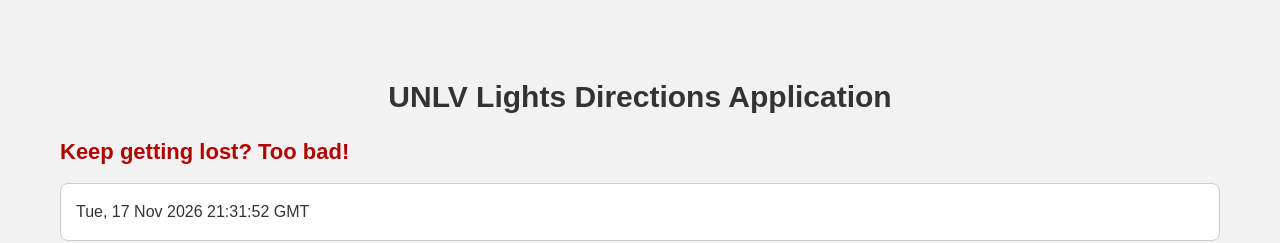
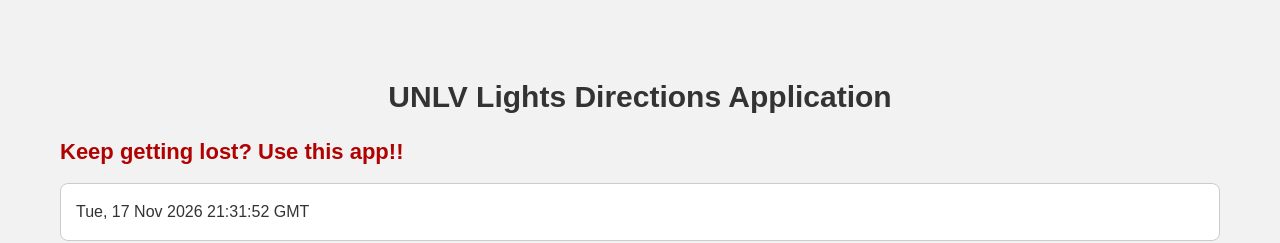
Before and after one commit to jazzyfamm/unlv-class-checkin, a plain HTML site: page index.html in a window 1280 px wide. Shown: the top 243 px of the page. Drawn offline with Linux system fonts and the light colour scheme.

Commit message:
this is a change

```diff
--- a/index.html
+++ b/index.html
@@ -7,7 +7,7 @@
   </head>
   <body>
       <h1 class="title">UNLV Lights Directions Application</h1>
-      <h2> Keep getting lost? Too bad!</h2>
+      <h2> Keep getting lost? Use this app!!</h2>
       <p id="currentTime"></p>
       This app was built by students, for students. We understand the suffering of trying
       to find your class on the first day. Or even sometimes you just forget where to go.
```
